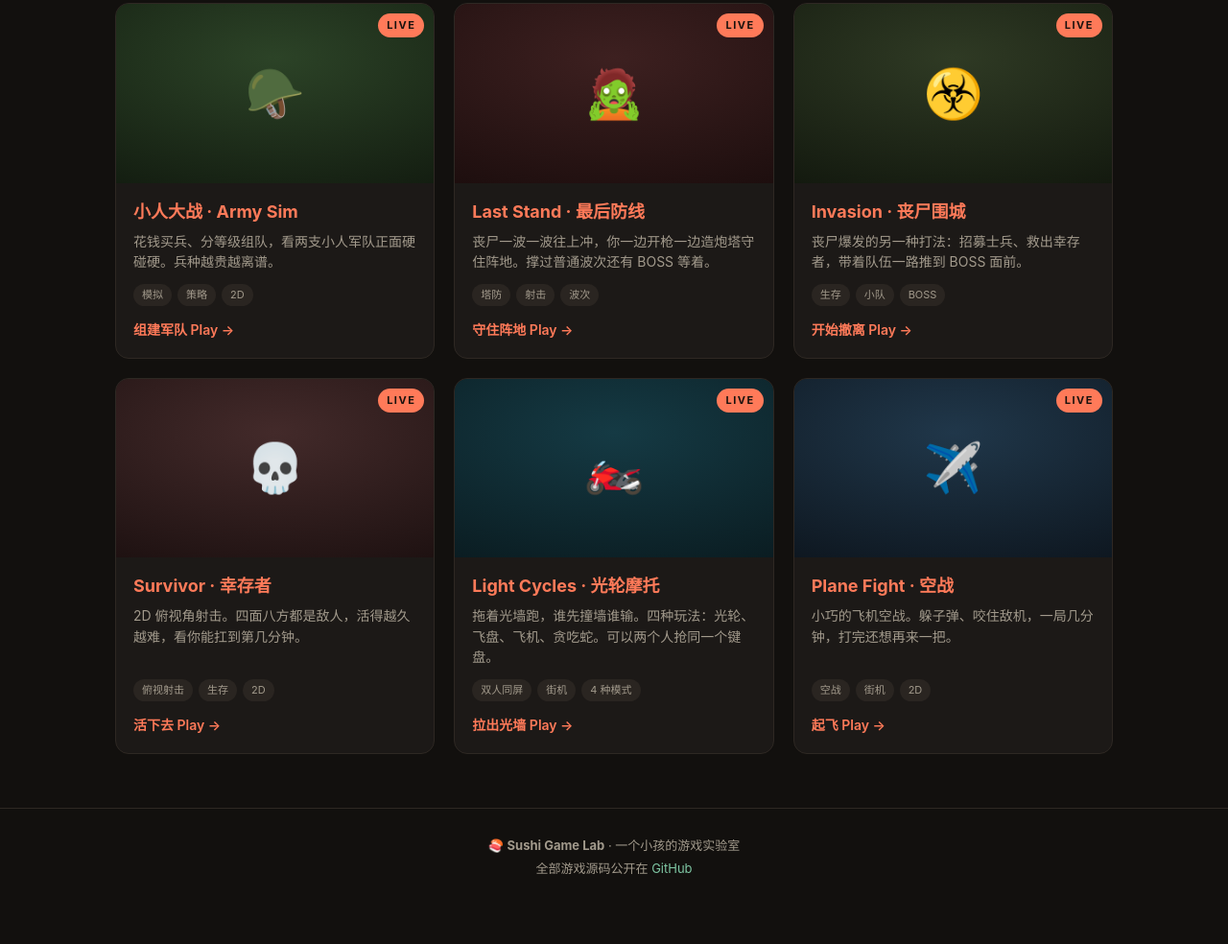
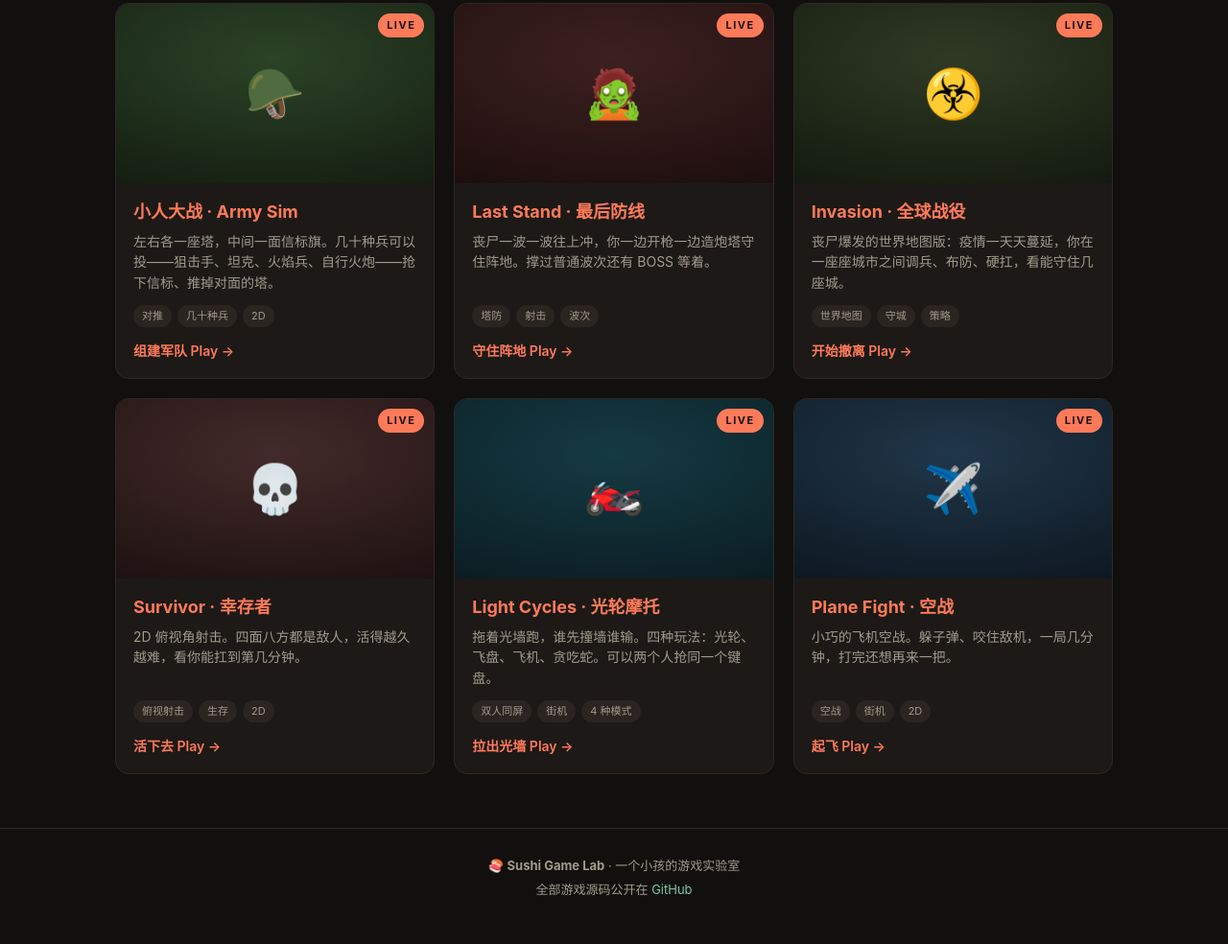
Before and after one commit to VideoGameTips/sushigamelab, a plain HTML site: page index.html in a window 1280 px wide. Shown: the part 800-1784 px from the top of the page at 96% size. Before the commit the page ends 1762 px from the top, so only its background shows below. Drawn offline with Linux system fonts and the light colour scheme.

Commit message:
fix: 按实机表现改正 Invasion 和 Army Sim 的卡片描述

```diff
--- a/index.html
+++ b/index.html
@@ -127,8 +127,8 @@
         <span class="badge">LIVE</span></div>
       <div class="body">
         <h2>小人大战 · Army Sim</h2>
-        <p class="desc">花钱买兵、分等级组队，看两支小人军队正面硬碰硬。兵种越贵越离谱。</p>
-        <div class="tags"><span class="tag">模拟</span><span class="tag">策略</span><span class="tag">2D</span></div>
+        <p class="desc">左右各一座塔，中间一面信标旗。几十种兵可以投——狙击手、坦克、火焰兵、自行火炮——抢下信标、推掉对面的塔。</p>
+        <div class="tags"><span class="tag">对推</span><span class="tag">几十种兵</span><span class="tag">2D</span></div>
         <div class="cta">组建军队 Play →</div>
       </div>
     </a>
@@ -148,9 +148,9 @@
       <div class="thumb" style="background:radial-gradient(120% 100% at 50% 30%,#2f3a24,#0d120a)">☣️
         <span class="badge">LIVE</span></div>
       <div class="body">
-        <h2>Invasion · 丧尸围城</h2>
-        <p class="desc">丧尸爆发的另一种打法：招募士兵、救出幸存者，带着队伍一路推到 BOSS 面前。</p>
-        <div class="tags"><span class="tag">生存</span><span class="tag">小队</span><span class="tag">BOSS</span></div>
+        <h2>Invasion · 全球战役</h2>
+        <p class="desc">丧尸爆发的世界地图版：疫情一天天蔓延，你在一座座城市之间调兵、布防、硬扛，看能守住几座城。</p>
+        <div class="tags"><span class="tag">世界地图</span><span class="tag">守城</span><span class="tag">策略</span></div>
         <div class="cta">开始撤离 Play →</div>
       </div>
     </a>
```
